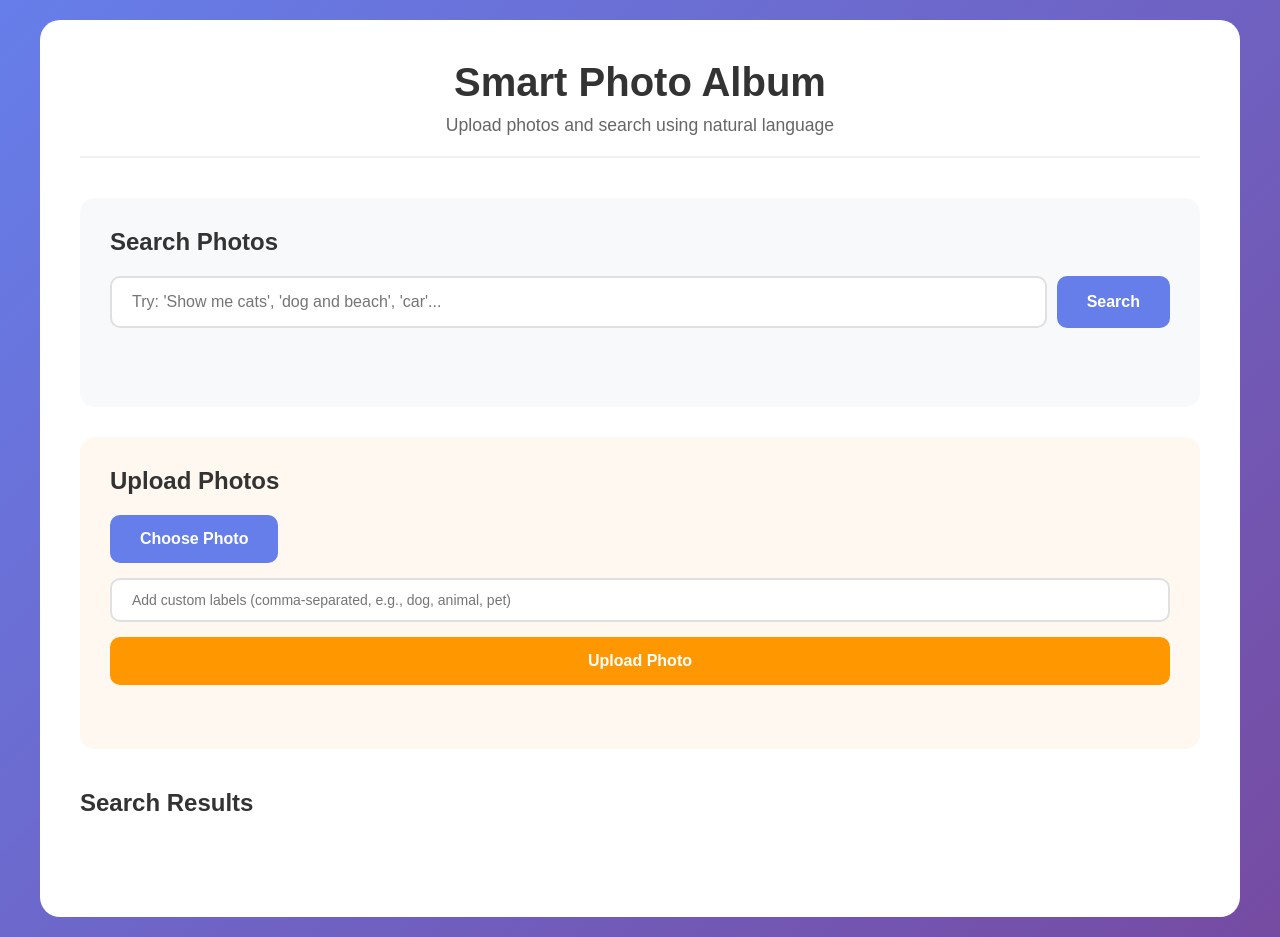
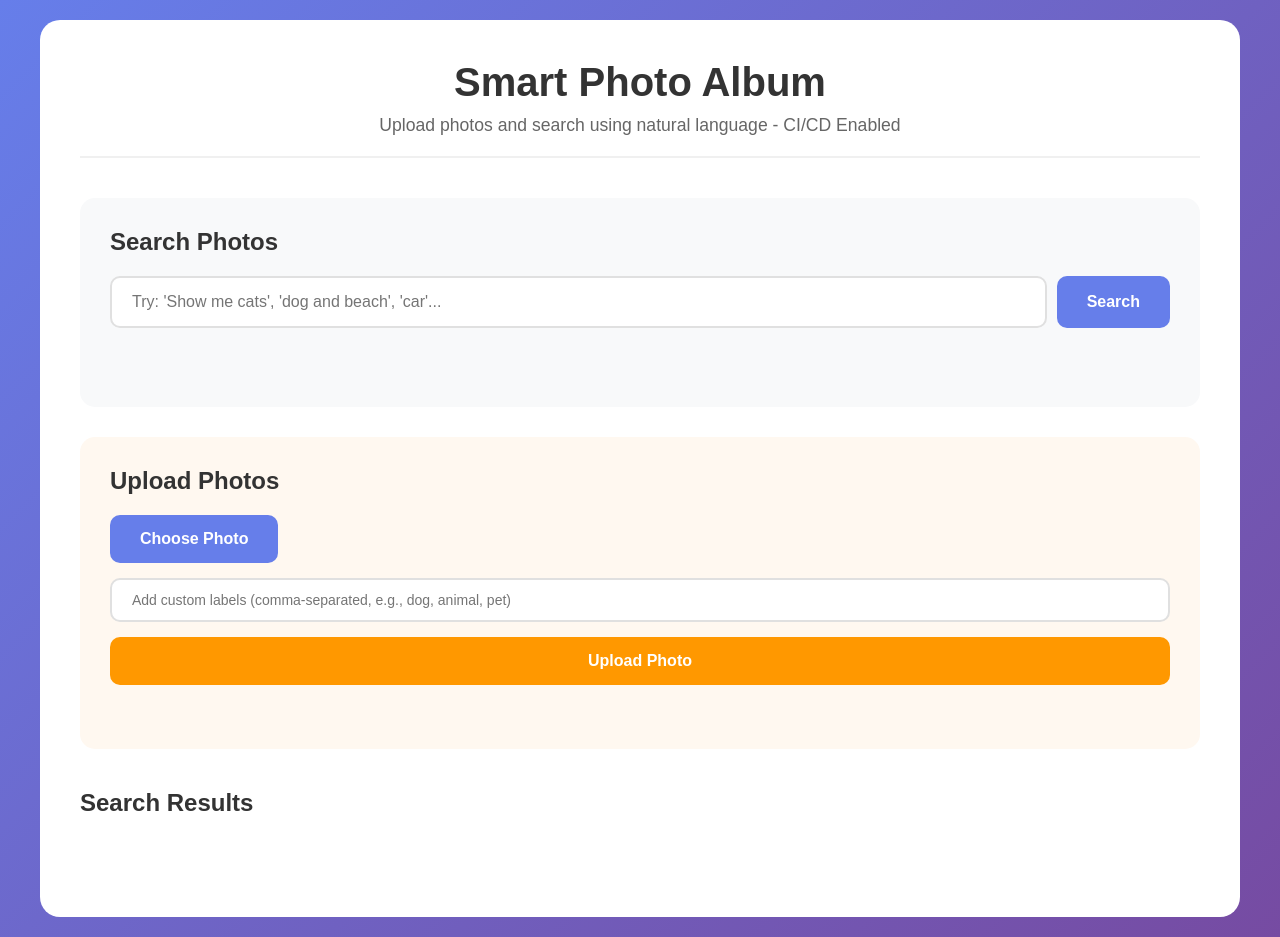
Before and after one commit to jianxion/photo_album_webapp, a plain HTML site: page frontend/index.html in a window 1280 px wide. Drawn offline with Linux system fonts and the light colour scheme.

Commit message:
Test CI/CD pipeline - add subtitle

```diff
--- a/frontend/index.html
+++ b/frontend/index.html
@@ -11,7 +11,7 @@
     <div class="container">
         <header>
             <h1>Smart Photo Album</h1>
-            <p>Upload photos and search using natural language</p>
+            <p>Upload photos and search using natural language - CI/CD Enabled</p>
         </header>
 
         <!-- Search Section -->
```
